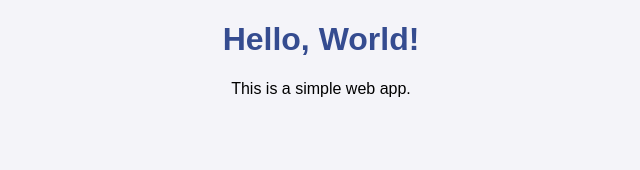
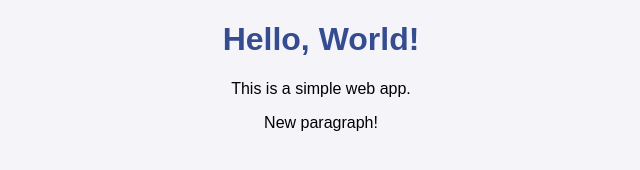
Before and after one commit to balguzh1nov/cicdpractice, a plain HTML site: page index.html in a window 1280 px wide. Shown: the whole page, without its empty margins (319-959 px from the left). Drawn offline with Linux system fonts and the light colour scheme.

Commit message:
new commit

```diff
--- a/index.html
+++ b/index.html
@@ -18,5 +18,6 @@
 <body>
     <h1>Hello, World!</h1>
     <p>This is a simple web app.</p>
+    <p>New paragraph!</p>
 </body>
 </html>
```
